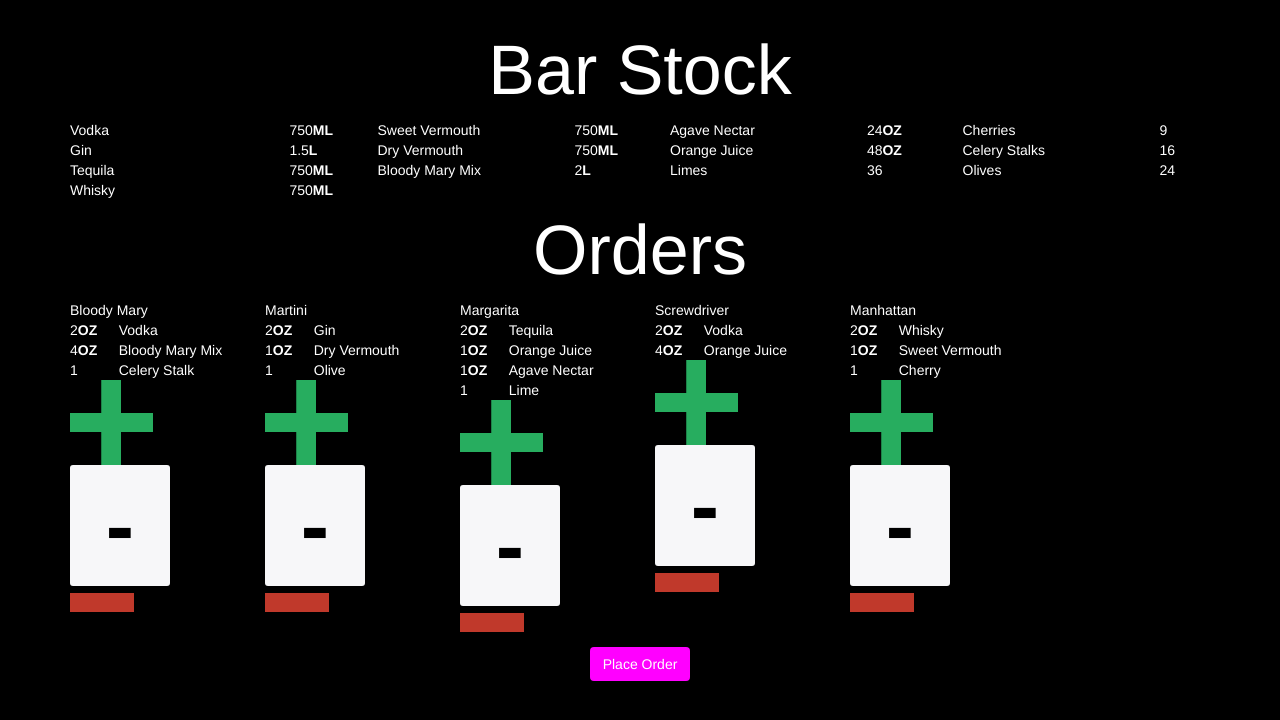
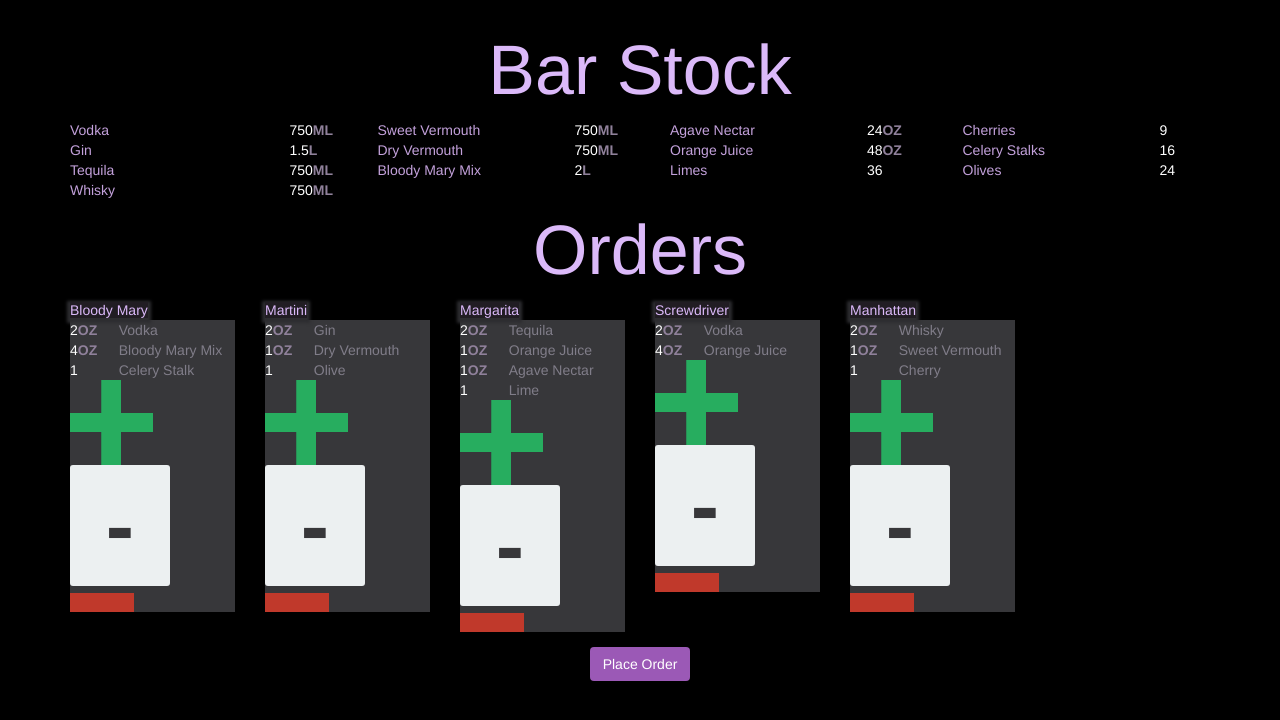
Before and after one commit to peteclodi/grosvenor, a website: page app/index.html in a window 1280 px wide. Drawn offline with nearby package versions, Linux system fonts and the light colour scheme; some packages are replaced by stand-ins of ours; files that its build step writes are made by us from their sources.

Commit message:
Fourth Commit

```diff
--- a/app/styles/main.css
+++ b/app/styles/main.css
@@ -1,24 +1,45 @@
 /* Space out content a bit */
 body {
     background: #000000;
-    color: #ffffff;
+    color: #c3a1db;
     font-family: "Source Sans Pro" sans-serif;
     padding-top: 20px;
     padding-bottom: 20px;
 }
 
 .heading-text {
+    color: #dbb9f9;
     font-weight: 200;
     font-size: 5em;
 }
 
+.stock-quantity {
+    color: #ffffff;
+}
+
 .stock-measure {
+    color: #90819b;
     font-weight: 700;
 }
 
+.order-title {
+    background: #211d23;
+    color: #dbb9f9;
+    box-shadow: 0 2px 3px 3px #2d2d30;
+
+}
+
+.order-details {
+    background: #37373a;
+}
+
+.order-ingredient-item {
+    color: #807d89;
+}
+
 .drink-count {
-    background-color: #f7f7f9;
-    color: #000000;
+    background-color: #ecf0f1;
+    color: #37373a;
     border-radius: 3px;
     display: inline-block;
     overflow: hidden;
@@ -30,8 +51,16 @@ body {
 }
 
 .order-place-order-button {
-    background: #ff00ff;
+    background: #9b59b6;
     color: #ffffff;
     margin-top: 15px;
     text-align: center;
 }
+
+.ordered-drink-count {
+    color: #ffffff;
+}
+
+.ordered-drink-name {
+    color: #c3a1db;
+}
--- a/app/views/main.html
+++ b/app/views/main.html
@@ -4,22 +4,22 @@
 <div class="row">
     <div class="col-sm-3">
         <div class="row" ng-repeat="liquor in stock | filter:'liquor'">
-            <span class="col-sm-9">{{liquor.name}}</span><span class="col-sm-3"><span class="stock-available-qty">{{getAvailableQty(liquor)}}</span><span class="stock-measure">{{liquor.measure}}</span></span>
+            <span class="col-sm-9">{{liquor.name}}</span><span class="col-sm-3"><span class="stock-quantity stock-available-qty">{{getAvailableQty(liquor)}}</span><span class="stock-measure">{{liquor.measure}}</span></span>
         </div>
     </div>
     <div class="col-sm-3">
         <div ng-repeat="mixer in stock | filter:'mixer'">
-            <span class="col-sm-9">{{mixer.name}}</span><span class="col-sm-3"><span class="stock-available-qty">{{getAvailableQty(mixer)}}</span><span class="stock-measure">{{mixer.measure}}</span></span>
+            <span class="col-sm-9">{{mixer.name}}</span><span class="col-sm-3"><span class="stock-quantity stock-available-qty">{{getAvailableQty(mixer)}}</span><span class="stock-measure">{{mixer.measure}}</span></span>
         </div>
     </div>
     <div class="col-sm-3">
         <div ng-repeat="juice in stock | filter:'juice'">
-            <span class="col-sm-9">{{juice.name}}</span><span class="col-sm-3"><span class="stock-available-qty">{{getAvailableQty(juice)}}</span><span class="stock-measure">{{juice.measure}}</span></span>
+            <span class="col-sm-9">{{juice.name}}</span><span class="col-sm-3"><span class="stock-quantity stock-available-qty">{{getAvailableQty(juice)}}</span><span class="stock-measure">{{juice.measure}}</span></span>
         </div>
     </div>
     <div class="col-sm-3">
         <div ng-repeat="garnish in stock | filter:'garnish'">
-            <span class="col-sm-9">{{garnish.name}}</span><span class="col-sm-3"><span class="stock-available-qty">{{getAvailableQty(garnish)}}</span></span>
+            <span class="col-sm-9">{{garnish.name}}</span><span class="col-sm-3"><span class="stock-quantity stock-available-qty">{{getAvailableQty(garnish)}}</span></span>
         </div>
     </div>
 </div>
@@ -29,13 +29,15 @@
 </div>
 <div class="row">
     <div class="col-sm-2" ng-repeat="drink in drinks">
-        <span class="order-title-header text-center">{{drink.name}}</span>
-        <div class="row" ng-repeat="ingredient in drink.ingredients">
-            <span class="col-sm-3">{{ingredient.qty}}<span class="stock-measure">{{ingredient.measure}}</span></span><span class="col-sm-9">{{getIngredientName(ingredient.stockId)}}</span>
-        </div>
-        <img src="images/plus.png" ng-click="increaseDrinkCount($index, drink)" ng-class="{disabled: ingredientsOutOfStock(drink)}">
-        <span class="drink-count" ng-bind="drinksOrdered[$index].quantity || '-'"></span>
-        <img src="images/minus.png" ng-click="decreaseDrinkCount($index, drink)" ng-class="{disabled: drinksOrdered[$index].quantity === 0}">
+        <span class="order-title text-center">{{drink.name}}</span>
+		<div class="order-details">
+			<div class="row" ng-repeat="ingredient in drink.ingredients">
+				<span class="order-ingredient-item"><span class="col-sm-3 stock-quantity">{{ingredient.qty}}<span class="stock-measure">{{ingredient.measure}}</span></span><span class="col-sm-9">{{getIngredientName(ingredient.stockId)}}</span></span>
+			</div>
+			<img src="images/plus.png" ng-click="increaseDrinkCount($index, drink)" ng-class="{disabled: ingredientsOutOfStock(drink)}">
+			<span class="drink-count" ng-bind="drinksOrdered[$index].quantity || '-'"></span>
+			<img src="images/minus.png" ng-click="decreaseDrinkCount($index, drink)" ng-class="{disabled: drinksOrdered[$index].quantity === 0}">
+		</div>
     </div>
 </div>
 <div class="row text-center">
```
